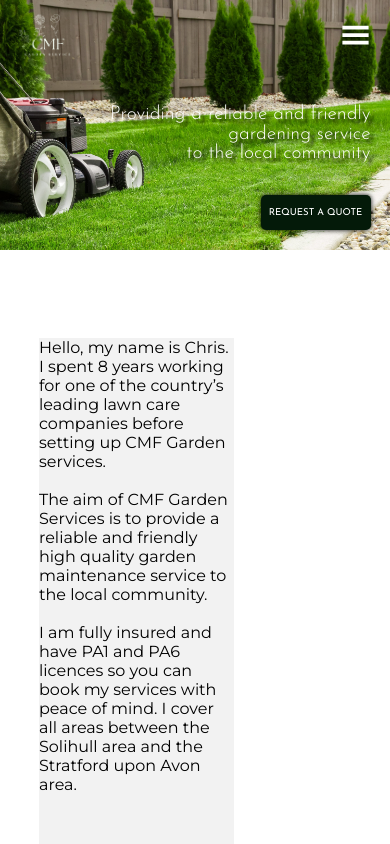
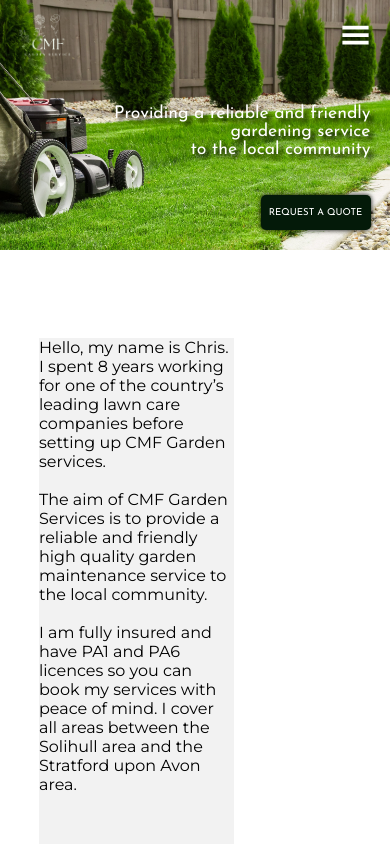
Before and after one commit to CMF-Garden-services/cmfgardenservices, a React (Create React App) app: page / in a window 390 px wide. Shown: the top 844 px of the page. Built offline with nearby package versions, Linux system fonts and the light colour scheme; a web font is replaced by a local one.

Commit message:
home section mobile view

```diff
--- a/src/components/03_sections/01_home/HomeStyle.js
+++ b/src/components/03_sections/01_home/HomeStyle.js
@@ -68,8 +68,9 @@ const MottoText = styled.div`
         font-weight: 300;
     }
     @media (max-width: 500px) {
-        font-size: 1.20rem;
-        text-shadow: 4px 4px 3px black;
+        font-size: 1.10rem;
+        font-weight: 400;
+        // text-shadow: 4px 4px 3px black;
     }
 `
 
```
